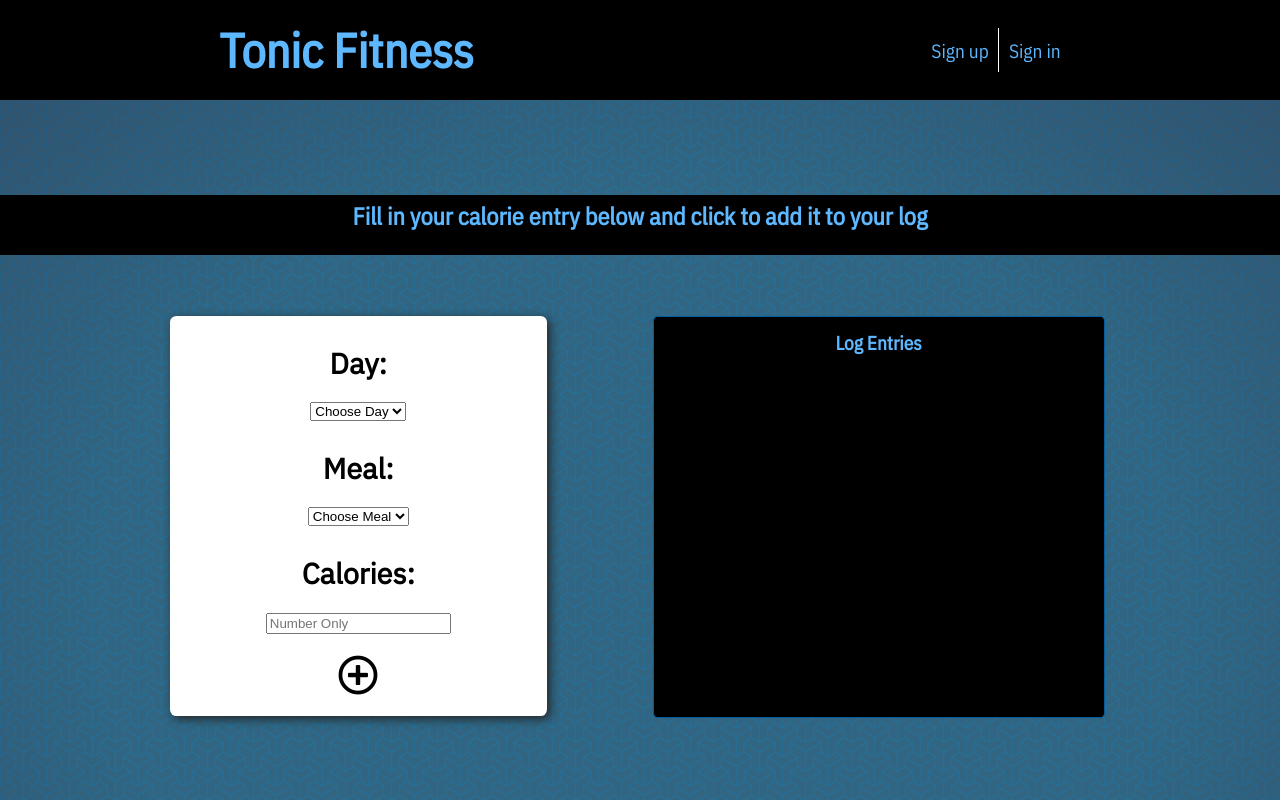
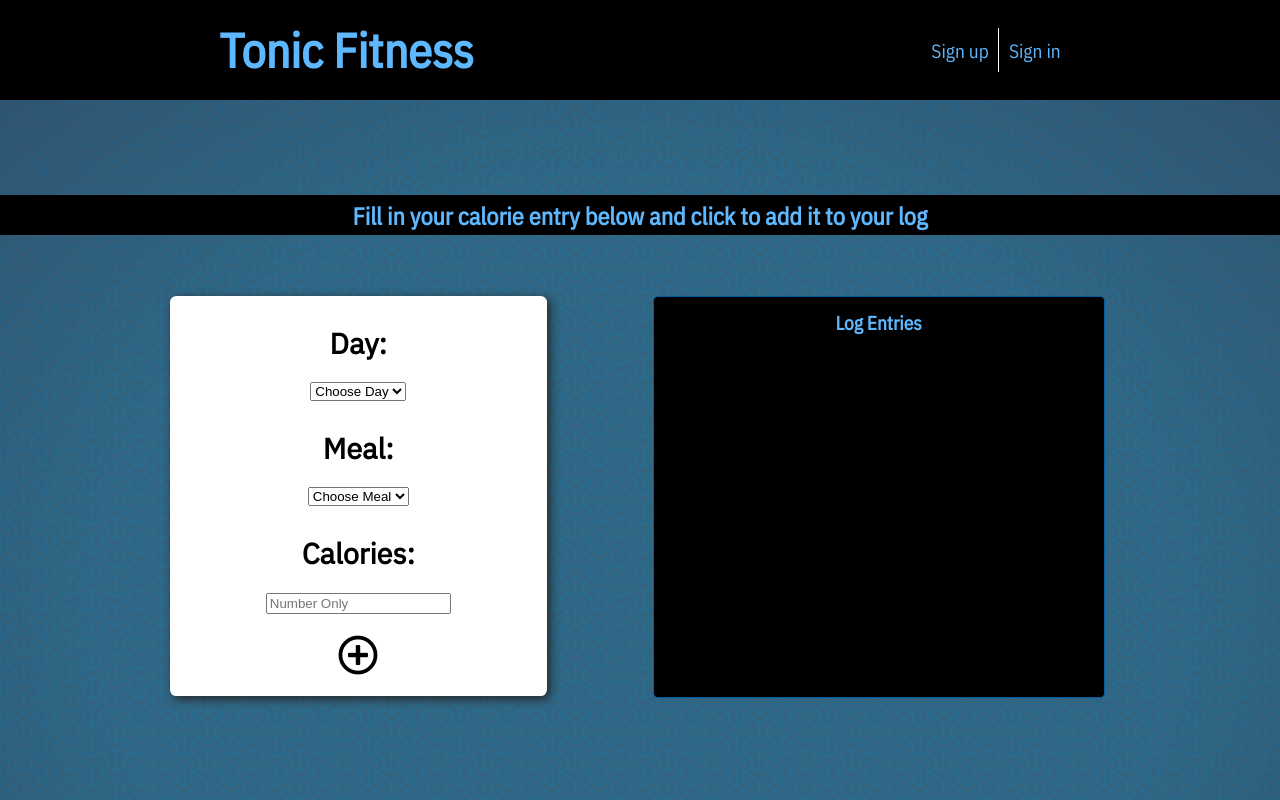
Before and after one commit to chingu-voyages/geckos-project-11, a React (Create React App) app in the folder tonic-fitness/: page /log in a window 1280 px wide. Shown: the top 800 px of the page. Built offline with nearby package versions, Linux system fonts and the light colour scheme.

Commit message:
Minor styling on Log

```diff
--- a/tonic-fitness/src/stylesheets/Dashboard.scss
+++ b/tonic-fitness/src/stylesheets/Dashboard.scss
@@ -6,7 +6,7 @@
 #dashboard-container {
   grid-column: c1 / c2;
   grid-row: r2 / r3;
-  height: calc(100vh - 100px);
+  height: calc(100vh - 270px);
   background-image: $trans-background,
                     radial-gradient(ellipse at 50%, $color-secondary 60%, $color-dark );
 
--- a/tonic-fitness/src/stylesheets/Log.scss
+++ b/tonic-fitness/src/stylesheets/Log.scss
@@ -123,7 +123,7 @@
   #log {
       display: grid;
       grid-template-columns: [c1] 5% [c2] 1fr [c3] 1fr [c4] 5% [c5];
-      grid-template-rows: [r1] 50px [r2] 100px [r3] 1fr [r4] 200px [r5];
+      grid-template-rows: [r1] 50px [r2] 80px [r3] 1fr [r4] 200px [r5];
       grid-gap: 25px;
 
       .cal-entry {
```
